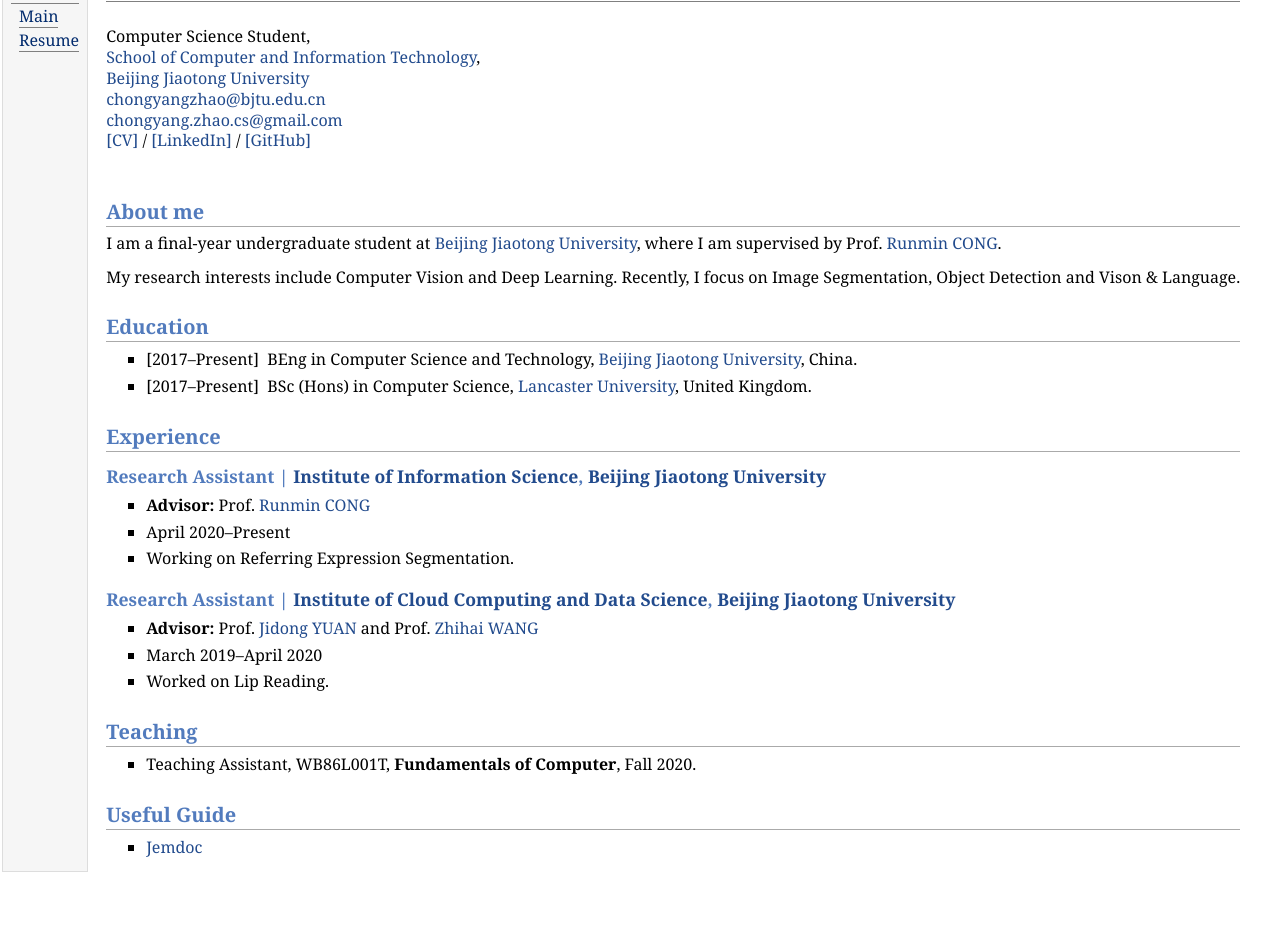
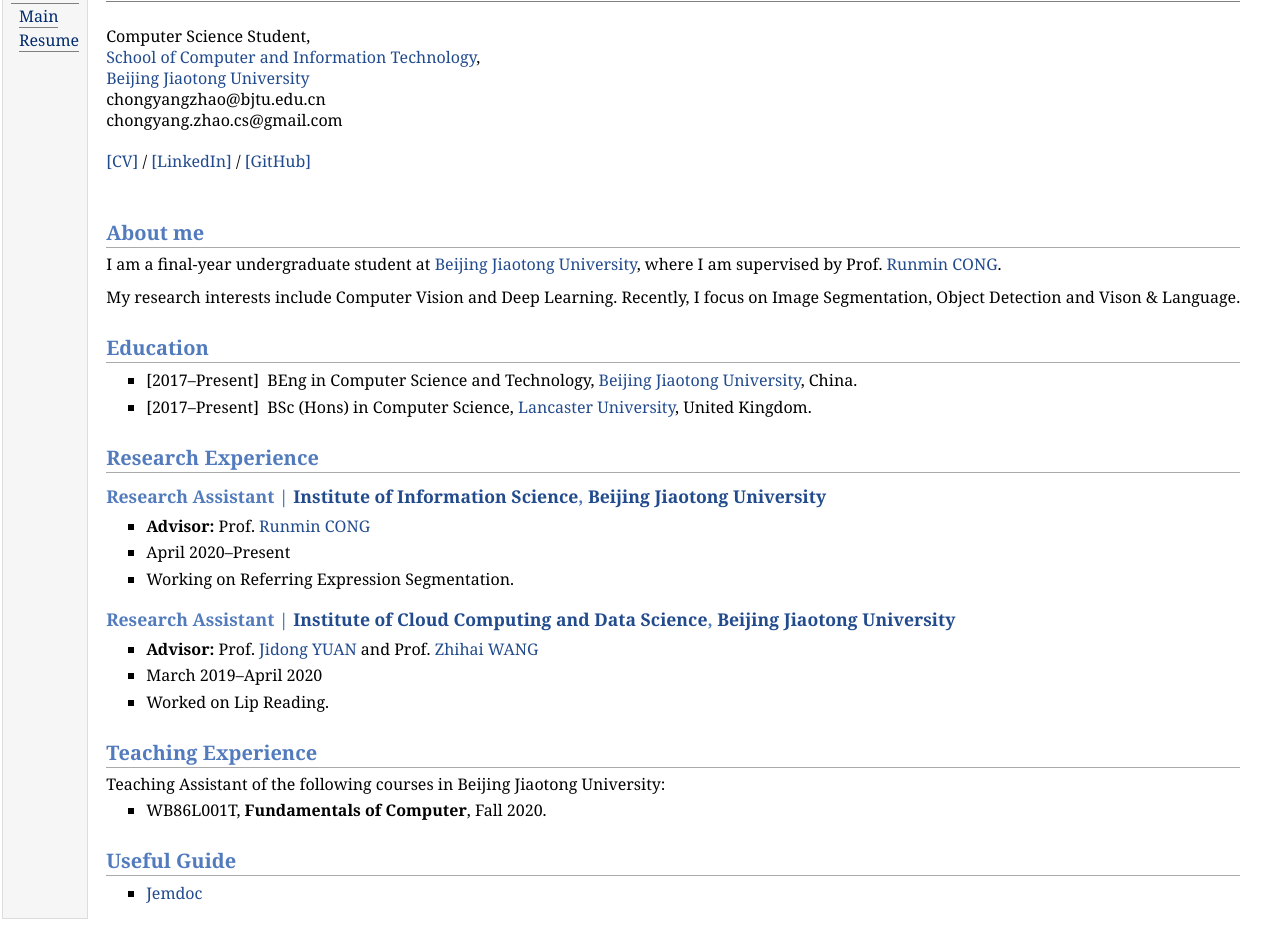
Before and after one commit to zhaoc5/zhaoc5.github.io, a plain HTML site: page index.html in a window 1280 px wide. Shown: the part 48-977 px from the top of the page. Before the commit the page ends 930 px from the top, so only its background shows below. Drawn offline with Linux system fonts and the light colour scheme.

Commit message:
20210107-1626

```diff
--- a/index.html
+++ b/index.html
@@ -21,9 +21,9 @@
 </div>
 <p>Computer Science Student,<br />
 <a href="http://scit.bjtu.edu.cn/">School of Computer and Information Technology</a>,<br />
-<a href="https://www.bjtu.edu.cn/">Beijing Jiaotong University</a><br />
-<a href="mailto:chongyangzhao@bjtu.edu.cn">chongyangzhao@bjtu.edu.cn</a> <br />
-<a href="mailto:chongyang.zhao.cs@gmail.com">chongyang.zhao.cs@gmail.com</a> <br />
+<a href="https://www.bjtu.edu.cn/">Beijing Jiaotong University</a> <br />
+chongyangzhao@bjtu.edu.cn <br />
+chongyang.zhao.cs@gmail.com <br /><br />
 <a href="https://zhaoc5.github.io/">[CV]</a> / <a href="https://www.linkedin.com/in/chongyang-zhao-a264b2191/">[LinkedIn]</a> / <a href="https://github.com/zhaoc5">[GitHub]</a> <br /><br /></p>
 <h2>About me</h2>
 <p>I am a final-year undergraduate student at <a href="https://www.bjtu.edu.cn/">Beijing Jiaotong University</a>, where I am supervised by Prof. <a href="https://rmcong.github.io/">Runmin CONG</a>. <br /></p>
@@ -35,7 +35,7 @@
 <li><p>[2017–Present] &nbsp;BSc (Hons) in Computer Science, <a href="https://www.lancaster.ac.uk/">Lancaster University</a>, United Kingdom.</p>
 </li>
 </ul>
-<h2>Experience</h2>
+<h2>Research Experience</h2>
 <h3>Research Assistant | <a href="http://iis.bjtu.edu.cn/">Institute of Information Science</a>, <a href="https://www.bjtu.edu.cn/">Beijing Jiaotong University</a></h3>
 <ul>
 <li><p><b>Advisor:</b> Prof. <a href="https://rmcong.github.io/">Runmin CONG</a></p>
@@ -54,9 +54,10 @@
 <li><p>Worked on Lip Reading.</p>
 </li>
 </ul>
-<h2>Teaching</h2>
+<h2>Teaching Experience</h2>
+<p>Teaching Assistant of the following courses in Beijing Jiaotong University:</p>
 <ul>
-<li><p>Teaching Assistant, WB86L001T, <b>Fundamentals of Computer</b>, Fall 2020.</p>
+<li><p>WB86L001T, <b>Fundamentals of Computer</b>, Fall 2020.</p>
 </li>
 </ul>
 <h2>Useful Guide</h2>
```
Also changed, not shown: 2 other files.
